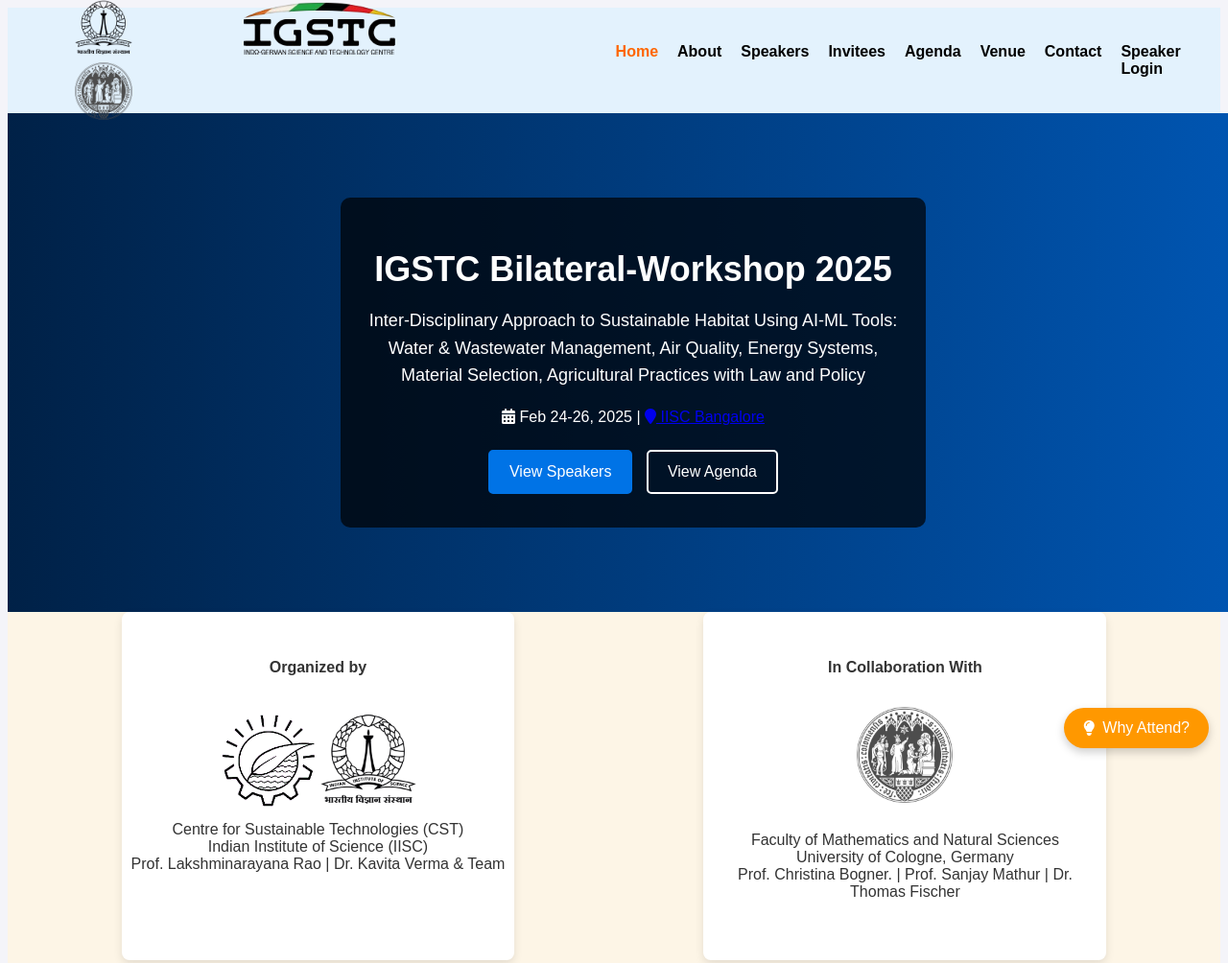
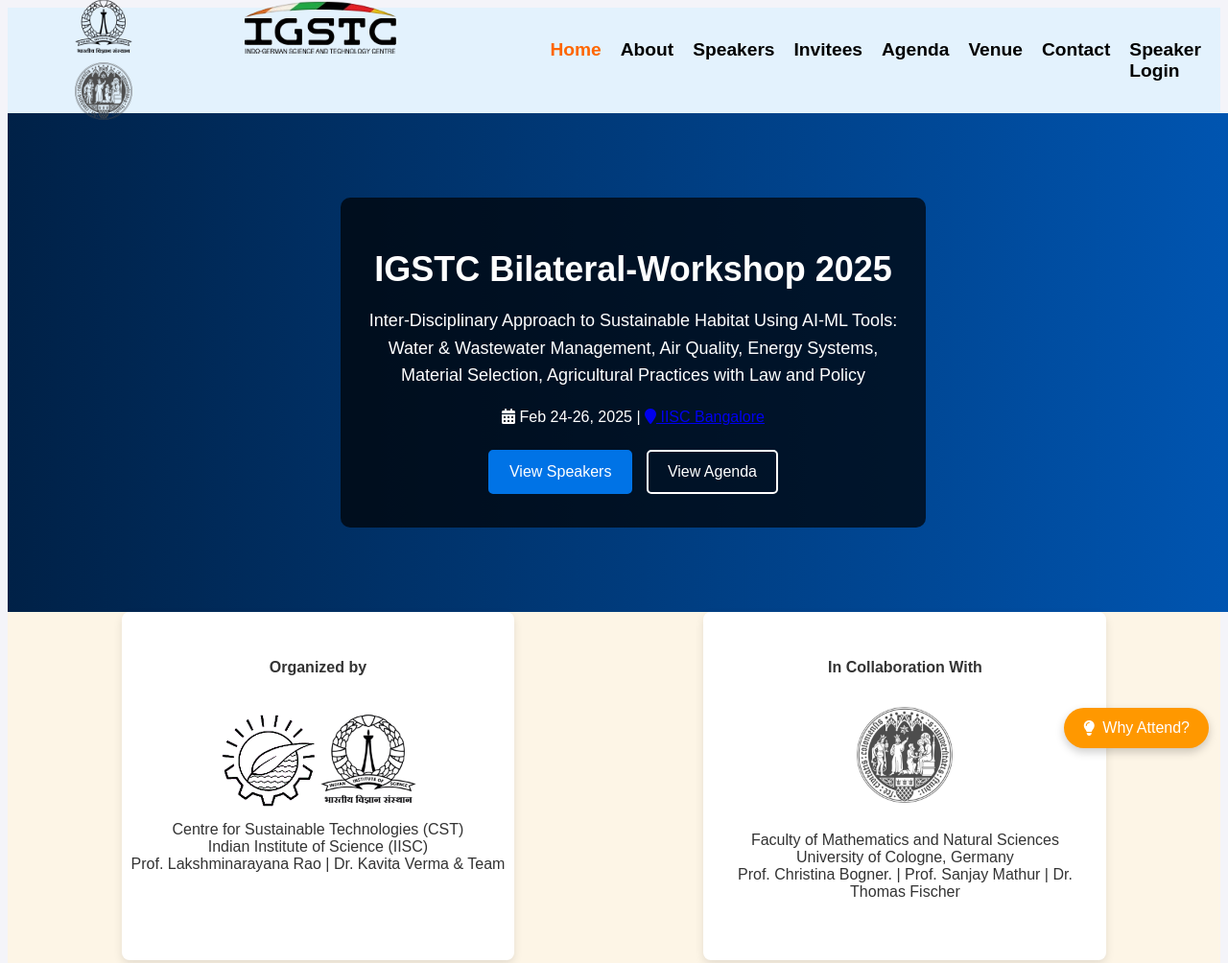
Before and after one commit to VishwasPrabhakara/IGSTC_Frontend, a website: page index.html in a window 1280 px wide. Shown: the top 1004 px of the page at 96% size. Drawn offline with Linux system fonts and the light colour scheme.

Commit message:
Full Frontedn Code

```diff
--- a/assets/css/header.css
+++ b/assets/css/header.css
@@ -9,6 +9,8 @@
     align-items: center;
     justify-content: space-between;
     padding: 15px 20px;
+    font-size: 1.2rem;
+    font-weight: bold;
 }
 
 /* Left side logos */
```
